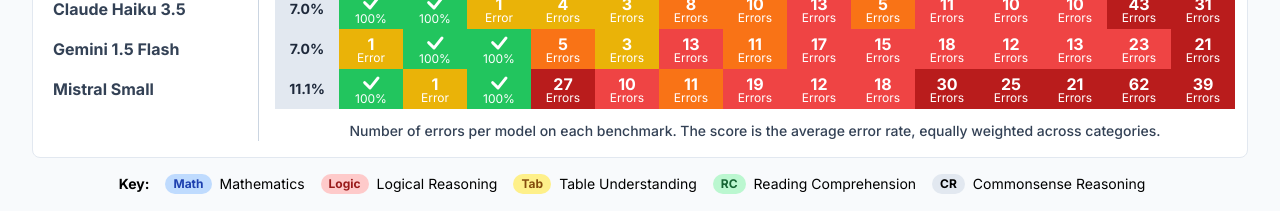
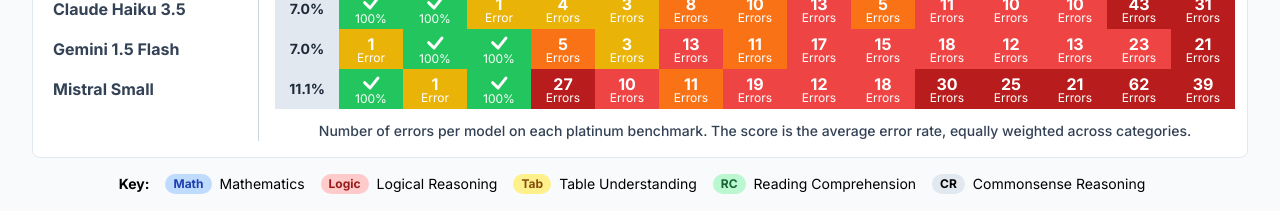
Before and after one commit to evendrow/platinum-bench-website, a Next.js app: page / in a window 1280 px wide. Shown: the part 2060-2271 px from the top of the page. Built offline with nearby package versions, Linux system fonts and the light colour scheme.

Commit message:
Update table caption

```diff
--- a/app/page.js
+++ b/app/page.js
@@ -432,7 +432,7 @@ export default function Home() {
             ))}
 
             <div className="mt-3 italics text-sm font-medium text-slate-700">
-              Number of errors per model on each benchmark. The score is the average error rate, equally weighted across categories.
+              Number of errors per model on each platinum benchmark. The score is the average error rate, equally weighted across categories.
             </div>
 
           </div>
```
